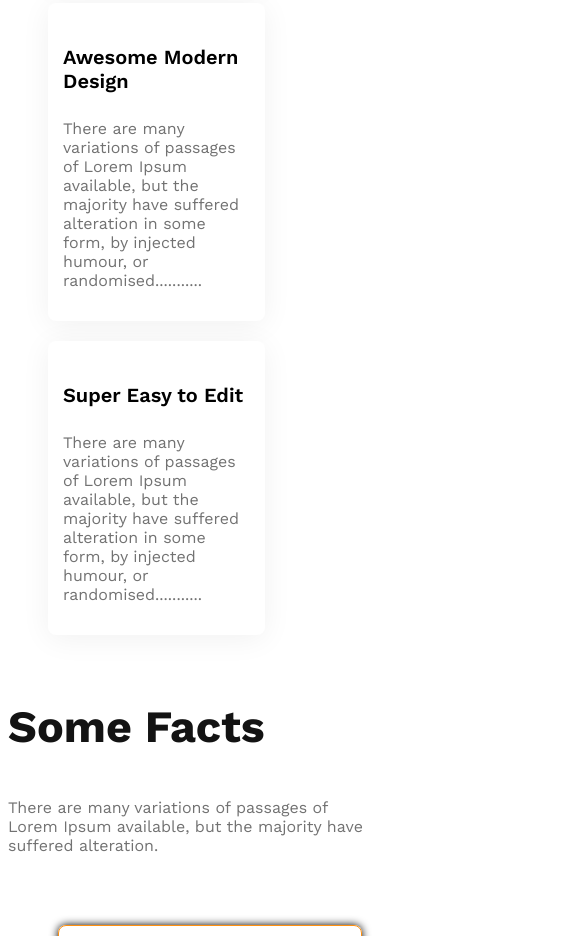
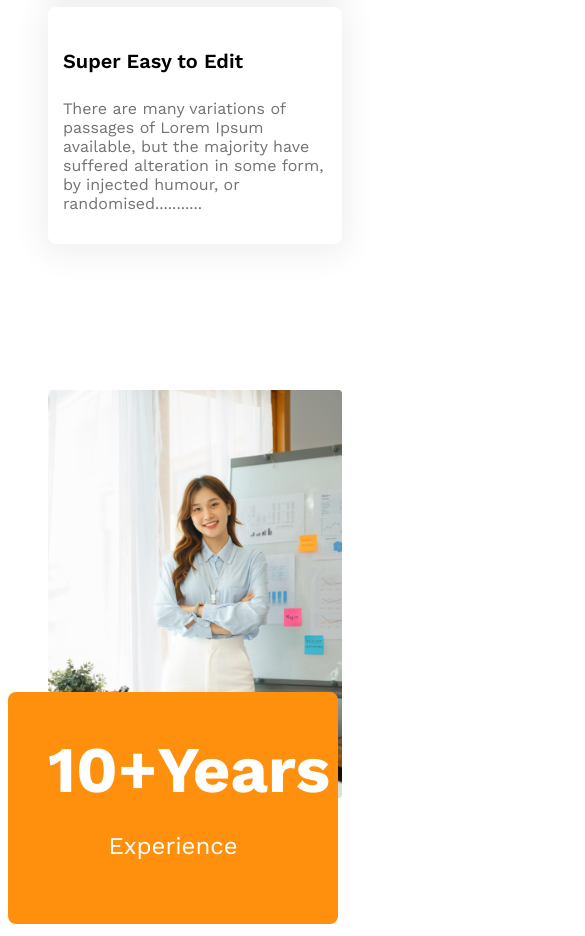
Before and after one commit to khotijaakther/G3-Architects-Website, a plain HTML site: page index.html in a window 390 px wide. Shown: the part 4192-5128 px from the top of the page, 585 px wide, since content can reach past the window. Drawn offline with nearby package versions, Linux system fonts and the light colour scheme.

Commit message:
finished features section with responsive for mobile or medium device

```diff
--- a/index.html
+++ b/index.html
@@ -73,6 +73,10 @@
                          </div>
                          <div class="features-img">
                                 <img src="images/architect.png" alt="">
+                                 <div class="years-badge">
+                                       <h2>10+Years</h2>
+                                       <p>Experience</p>
+                                 </div>
                          </div>
                    </section>
                       <!--features section end-->
@@ -116,7 +120,10 @@
                      </div>
                    </section>
                       <!--sponsors section end-->
-
           </main>
+              <!--main section end-->
+          <footer>
+               <p>All rights reserved copyright@2023 startup landing page design</p>
+          </footer>
 </body>
 </html>
--- a/style/architect.css
+++ b/style/architect.css
@@ -112,7 +112,7 @@ main{
    .features-card{
     border-radius: 8px;
     background: #FFF;
-    box-shadow: 0px 4px 30px 0px rgba(0, 0, 0, 0.06);
+    box-shadow: 0px 4px 30px 8px rgba(0, 0, 0, 0.06);
     padding:15px;
     margin-bottom: 20px;
    }
@@ -124,6 +124,30 @@ main{
       border-left: 5px solid #FF900E;
       padding-left: 20px ;
    }
+   .features-img img{
+     height: 90%;
+     margin-left: 90px;
+   }
+   .years-badge{
+    border-radius: 8px;
+    background: #FF900E;
+    width: 332px;
+    color: #FFF;
+    padding: 40px;
+    text-align: center;
+    position: relative;
+    bottom: 110px;
+    right:60px;
+
+   }
+   .years-badge h2{
+     font-size:65px;
+     margin: 0;
+   }
+   .years-badge p{
+    font-size: 24px;
+   }
+
 
   /* facts-card styles */
 .facts-card-container{
@@ -165,6 +189,7 @@ main{
     gap: 50px;
 }
 
+/* footer styles */
 
 
 
@@ -180,7 +205,7 @@ main{
         header{
              padding:10px;
         }
-        nav, .teams-container, .facts-card-container, .sponsors-img-container{
+        nav, .teams-container, .facts-card-container, .sponsors-img-container, .features-container{
              flex-direction: column;
         }
         .teams-container-img{
@@ -195,20 +220,36 @@ main{
         }
         .facts-card-container .card{
             gap: 30px;
-            padding-left: 5px;
-            padding-right: 5px;
+            padding-left: 0;
+            padding-right: 0;
         }
+        .features-img{
+            width: 100%;
+        }
+        .features-img  img{
+            height:90%;
+            width: 100%;
+            margin-left: 0;
 
+        }
+        .years-badge{
+            position: relative;
+            max-width: 250px;
+            margin-left:20px;
+        }
 }
 /* medium device or tablet */
 @media screen and (min-width:576px) and (max-width:960px) {
     header{
         padding:10px;
    }
-   .teams-container, .sponsors-img-container{
+   .teams-container, .sponsors-img-container, .features-container{
     flex-direction: column;
   }
   .teams-container-img{
      grid-template-columns: repeat(1,1fr);
   }
+  .years-badge{
+     right: 0;
+  }
 }
```
